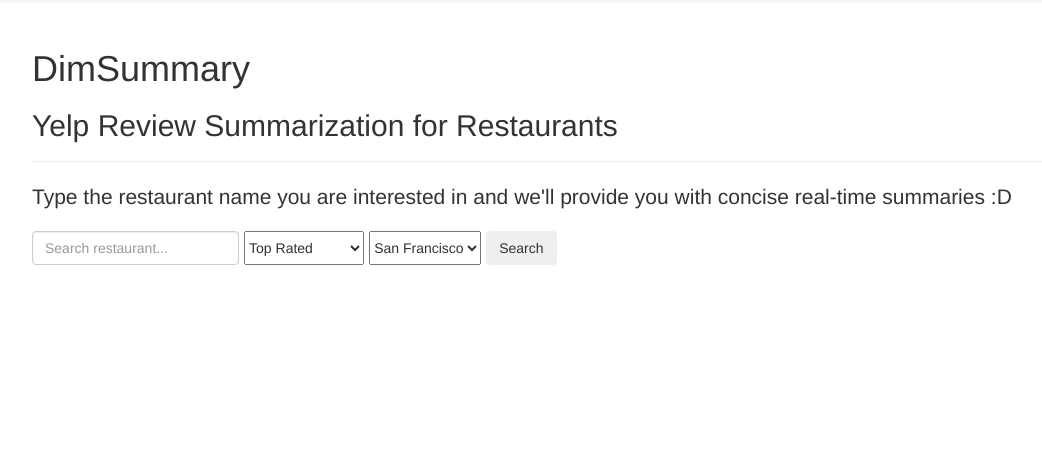
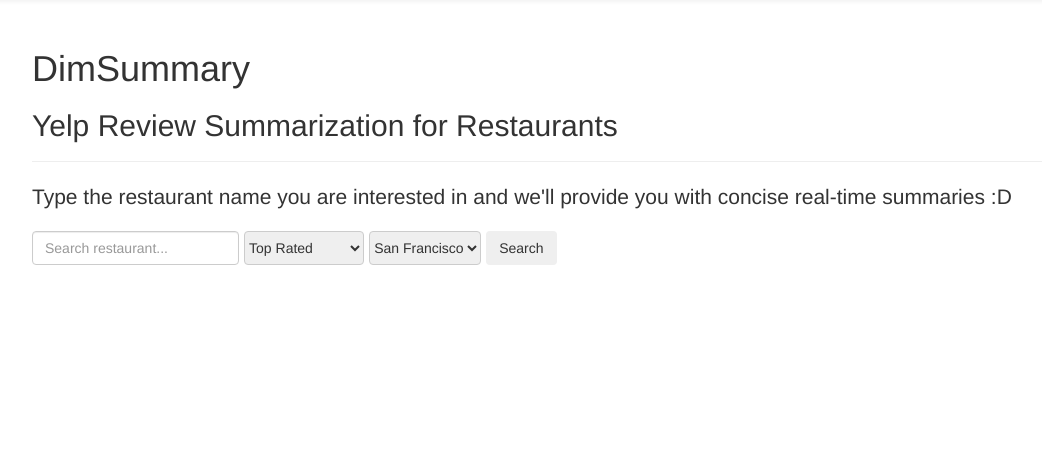
Before and after one commit to kayhanliao/DimSummary, a Flask app: page / in a window 1280 px wide. Shown: the part 51-515 px from the top of the page, without its empty margins (38-1080 px from the left). Run offline with Flask 3, Linux system fonts and the light colour scheme; some libraries are stand-ins or nearby versions.

Commit message:
added some changes to the css and html

```diff
--- a/webapp/application.py
+++ b/webapp/application.py
@@ -68,6 +68,11 @@
 def search():
     form = BasicForm()
     query = request.args.get('query')
+
+    if len(query) == 0:
+        return render_template('pages/placeholder.home.error.html',
+                        form=form)
+
     cat = request.args.get('category')
     location = request.args.get('location')
     print()
@@ -76,7 +81,9 @@
         tool = YelpScraper(url, api_key)
         revs = tool.search_single_restaurant(term=query, cond=cat,location=location).groupby('review_type').sum()
         input_text = revs.iloc[0,0]
+
     except:
+
         return render_template('pages/placeholder.home.error.html',
                             form=form)
 
--- a/webapp/templates/pages/placeholder.home.html
+++ b/webapp/templates/pages/placeholder.home.html
@@ -77,6 +77,8 @@
 }
 .form-select {
   font-size: 77%;
+  border-radius: 4px;
+  border: 1px solid #ccc;
 }
 
 
--- a/webapp/templates/pages/placeholder.home.result.html
+++ b/webapp/templates/pages/placeholder.home.result.html
@@ -10,6 +10,7 @@
   <h1> DimSummary
   <h2>Yelp Review Summarization for Restaurants</h2>
 </div>
+<div class="search-container">
   <p class="lead">Type the restaurant name you are interested in and we'll provide you with concise real-time summaries :D</p>
   <form class="form-inline my-2 my-lg-0" action="/search" method="get">
     <input class="form-control mr-sm-2" type="search" name="query" placeholder="Search restaurant...">
@@ -22,11 +23,12 @@
     <select  class="form-select form-select-sm" name="location" style="height: 34px; vertical-align: middle; text-align: left;">
       <option value="San Francisco">San Francisco</option>
     </select>
-  <button type="submit" id="search_btn">Search</button>
+    <button class="btn btn-outline-success my-2 my-sm-0" type="submit" id="search_btn">Search</button>
   </form>
 
   <div id="loader">
     <div class="bar"></div>
+  </div>
   </div>
 <div id="results"></div>
 
@@ -73,6 +75,8 @@
 }
 .form-select {
   font-size: 77%;
+  border-radius: 4px;
+  border: 1px solid #ccc;
 }
 
 @keyframes progress {
```
Also changed, not shown: webapp/templates/pages/placeholder.home.error.html (+7 -4 lines). Lines whose indentation alone changed are shown as unchanged.
